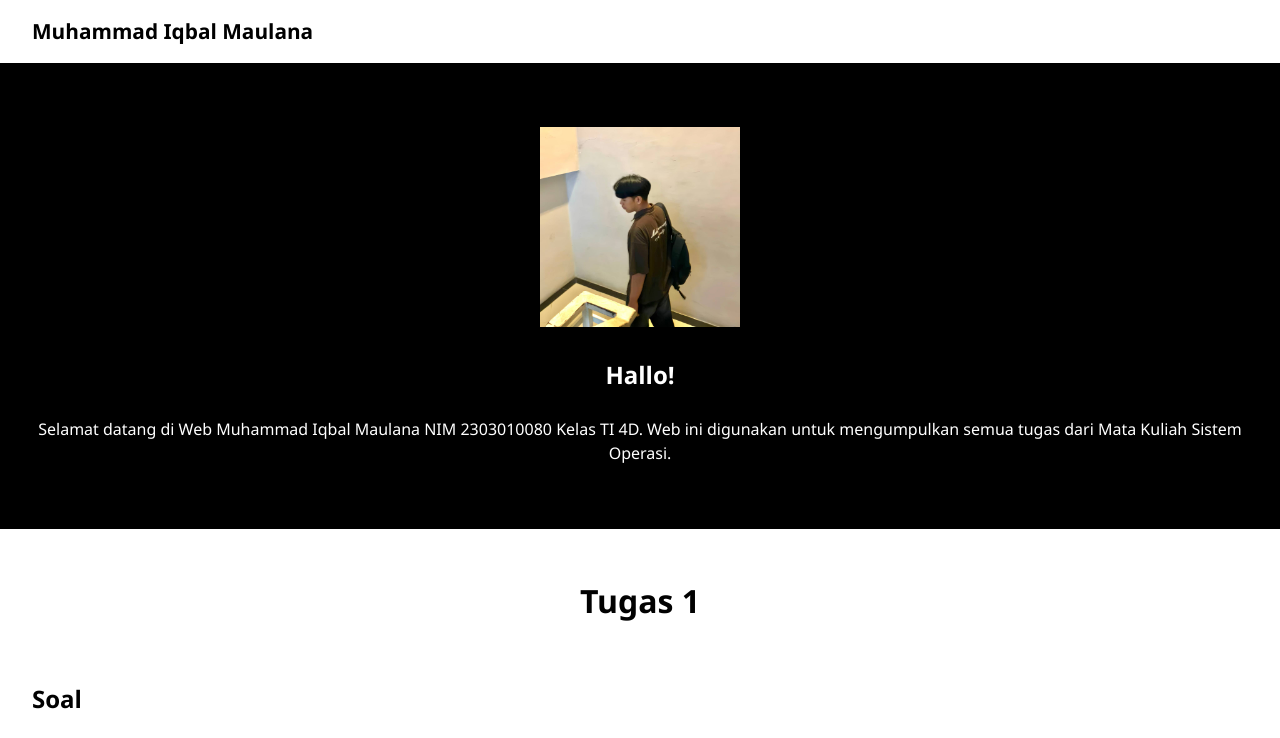
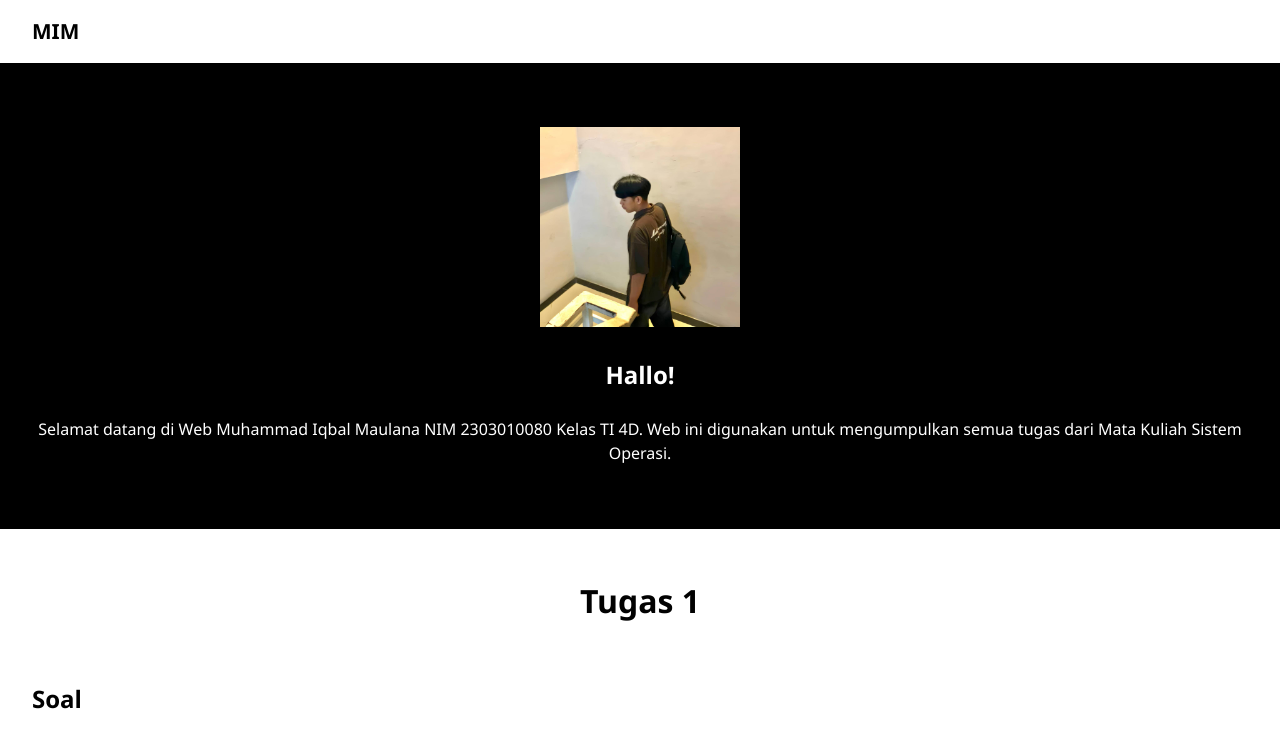
Before and after one commit to ballcozz/webiqbal, a plain HTML site: page index.html in a window 1280 px wide. Shown: the top 738 px of the page. Drawn offline with Linux system fonts and the light colour scheme.

Commit message:
Update index.html

```diff
--- a/index.html
+++ b/index.html
@@ -11,7 +11,7 @@
   <!-- Header with Navigation -->
   <header>
     <nav>
-      <div class="logo">Muhammad Iqbal Maulana</div>
+      <div class="logo">MIM</div>
       </ul>
     </nav>
   </header>
```
